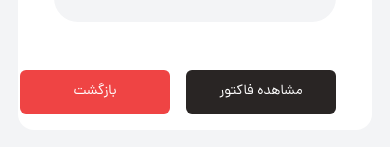
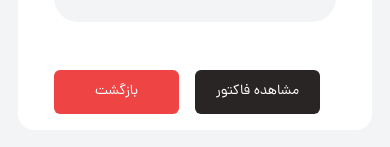
Before and after one commit to milad1385/tool-shop, a Next.js app: page /p-user/orders/1 in a window 390 px wide. Shown: the part 2604-2751 px from the top of the page. Built offline with nearby package versions, Linux system fonts and the light colour scheme.

Commit message:
add responsive design in order list component

```diff
--- a/src/components/templates/p-user/orders/OrdersList.tsx
+++ b/src/components/templates/p-user/orders/OrdersList.tsx
@@ -12,12 +12,12 @@ function OrdersList() {
         <OrderItem />
         <OrderItem />
       </div>
-      <div className="flex items-center gap-x-4 px-5 mt-8">
+      <div className="flex items-center gap-x-4 px-5 mt-8 mr-4 md:mx-0">
         <Link href="/factor/1">
-          <Button className="!w-[150px]">مشاهده فاکتور</Button>
+          <Button className="!w-[125px] md:!w-[150px]">مشاهده فاکتور</Button>
         </Link>
         <Link href="/p-user/orders/">
-          <Button className="!w-[150px] !bg-red-500">بازگشت</Button>
+          <Button className="!w-[125px] md:!w-[150px] !bg-red-500">بازگشت</Button>
         </Link>
       </div>
     </>
```
